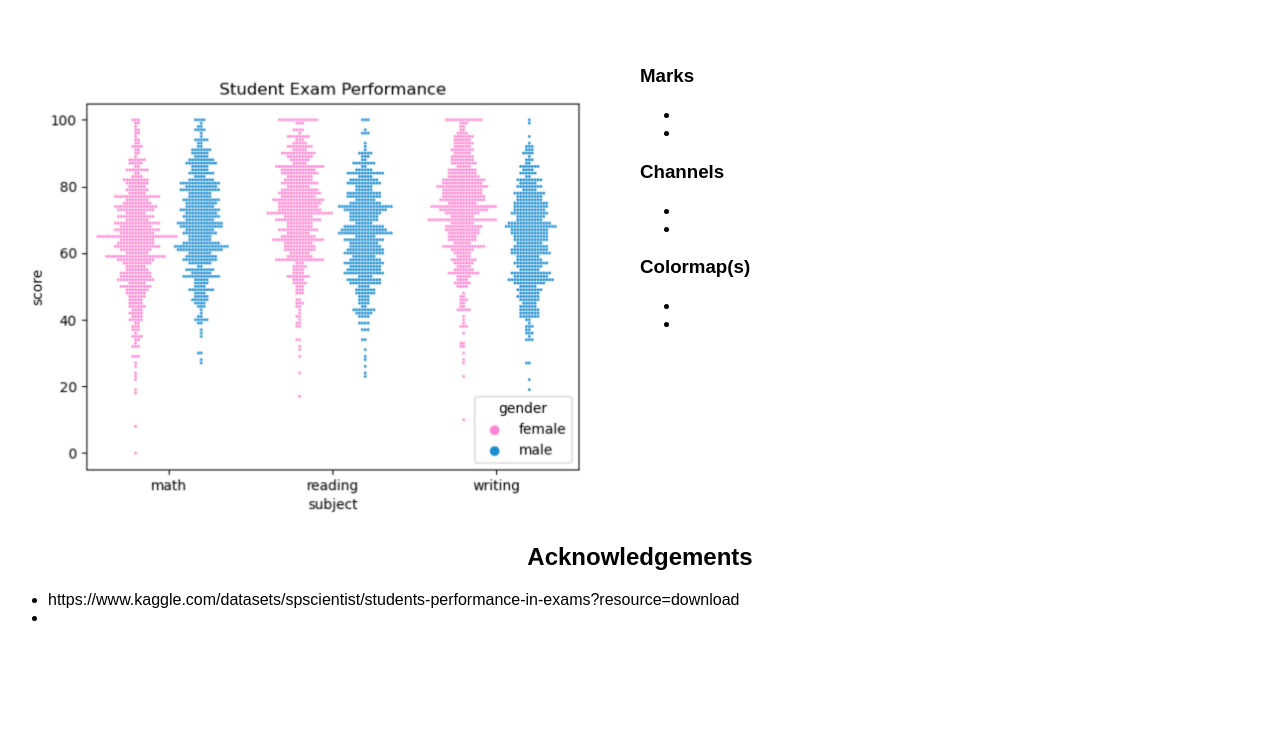
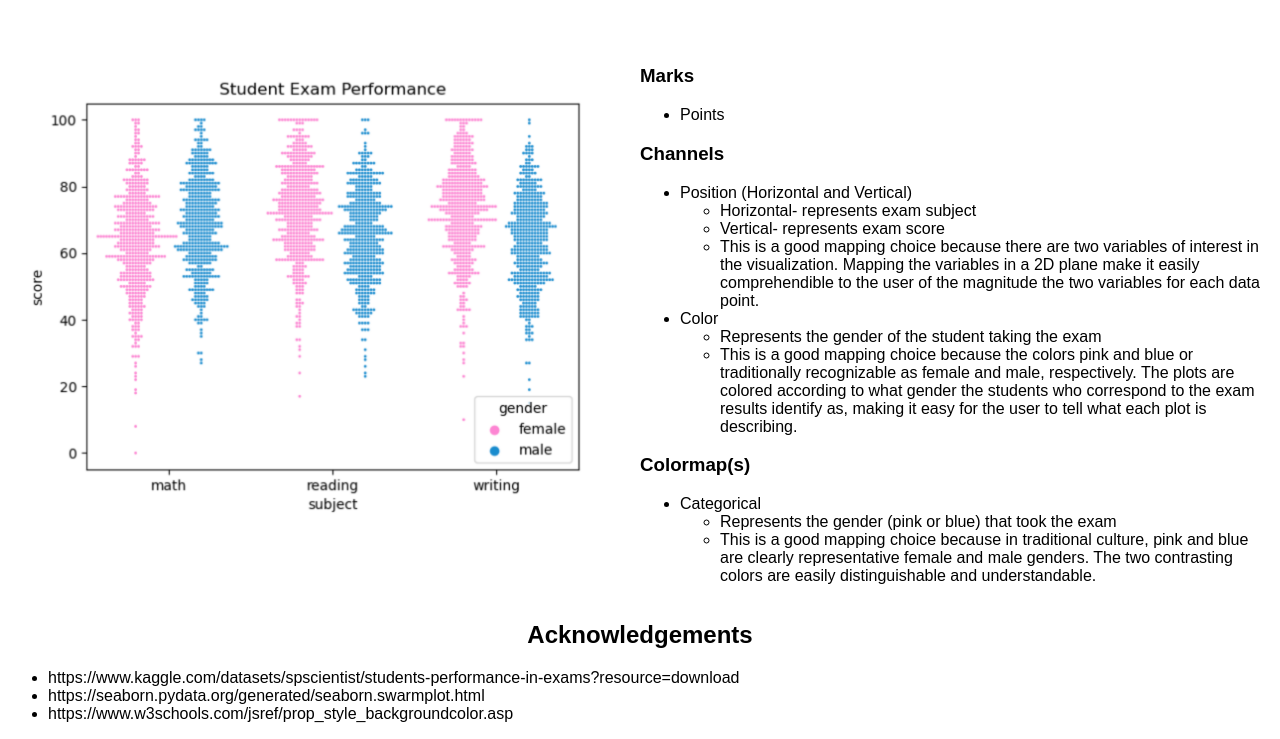
Before and after one commit to DS4200-S23-Class/hw-03-christina-and-grace, a plain HTML site: page index.html in a window 1280 px wide. Shown: the part 1645-2384 px from the top of the page. Before the commit the page ends 2288 px from the top, so only its background shows below. Drawn offline with Linux system fonts and the light colour scheme.

Commit message:
vis3 descriptions

```diff
--- a/index.html
+++ b/index.html
@@ -16,11 +16,11 @@
     </div>
     <!-- women voting -->
     <div class="flexbox">
-        <!-- Vis 1 Descriptions -->
+        <!-- Vis 1 -->
         <div class="flex_column">
             <img src="img/vis1.png" width="95%" height="95%">
         </div>
-        <!-- Vis 2 Descriptions -->
+        <!-- Vis 1 Descriptions -->
         <div class="flex_column">
             <h3>Marks</h3>
             <ul>
@@ -58,7 +58,7 @@
 
     <!-- baseball -->
     <div class="flexbox">
-        <!-- Vis 1 Descriptions -->
+        <!-- Vis 2 -->
         <div class="flex_column">
             <img src="img/vis2.png" width="95%" height="95%">
 
@@ -114,29 +114,50 @@
     </div>
     <!-- own visualization -->
     <div class="flexbox">
-        <!-- Vis 1 Descriptions -->
+        <!-- Vis 3  -->
         <div class="flex_column">
             <img src="img/vis3.png" width="100%">
 
         </div>
-        <!-- Vis 2 Descriptions -->
+        <!-- Vis 3 Descriptions -->
         <div class="flex_column">
             <h3>Marks</h3>
             <ul>
-                <li></li>
-                <li></li>
+                <li>Points</li>
             </ul>
 
             <h3>Channels</h3>
             <ul>
-                <li></li>
-                <li></li>
+                <li>Position (Horizontal and Vertical)</li>
+                <ul>
+                    <li>Horizontal- represents exam subject</li>
+                    <li>Vertical- represents exam score</li>
+                    <li>This is a good mapping choice because there are two variables of interest in the visualization.
+                        Mapping the variables in a 2D plane make it easily comprehendible to the user of the magnitude
+                        the two variables for each data point.
+                    </li>
+                </ul>
+                <li>Color</li>
+                <ul>
+                    <li>Represents the gender of the student taking the exam</li>
+                    <li>This is a good mapping choice because the colors pink and blue or traditionally recognizable
+                        as female and male, respectively. The plots are colored according to what gender the students
+                        who correspond to the exam results identify as, making it easy for the user to tell what each
+                        plot is describing.
+                    </li>
+                </ul>
             </ul>
 
             <h3>Colormap(s)</h3>
             <ul>
-                <li></li>
-                <li></li>
+                <li>Categorical</li>
+                <ul>
+                    <li>Represents the gender (pink or blue) that took the exam</li>
+                    <li>This is a good mapping choice because in traditional culture, pink and blue are clearly
+                        representative female and male genders. The two contrasting colors are easily distinguishable
+                        and understandable.
+                    </li>
+                </ul>
             </ul>
 
         </div>
@@ -146,7 +167,8 @@
     <div>
         <ul>
             <li>https://www.kaggle.com/datasets/spscientist/students-performance-in-exams?resource=download</li>
-            <li></li>
+            <li>https://seaborn.pydata.org/generated/seaborn.swarmplot.html</li>
+            <li>https://www.w3schools.com/jsref/prop_style_backgroundcolor.asp</li>
         </ul>
 
     </div>
```
